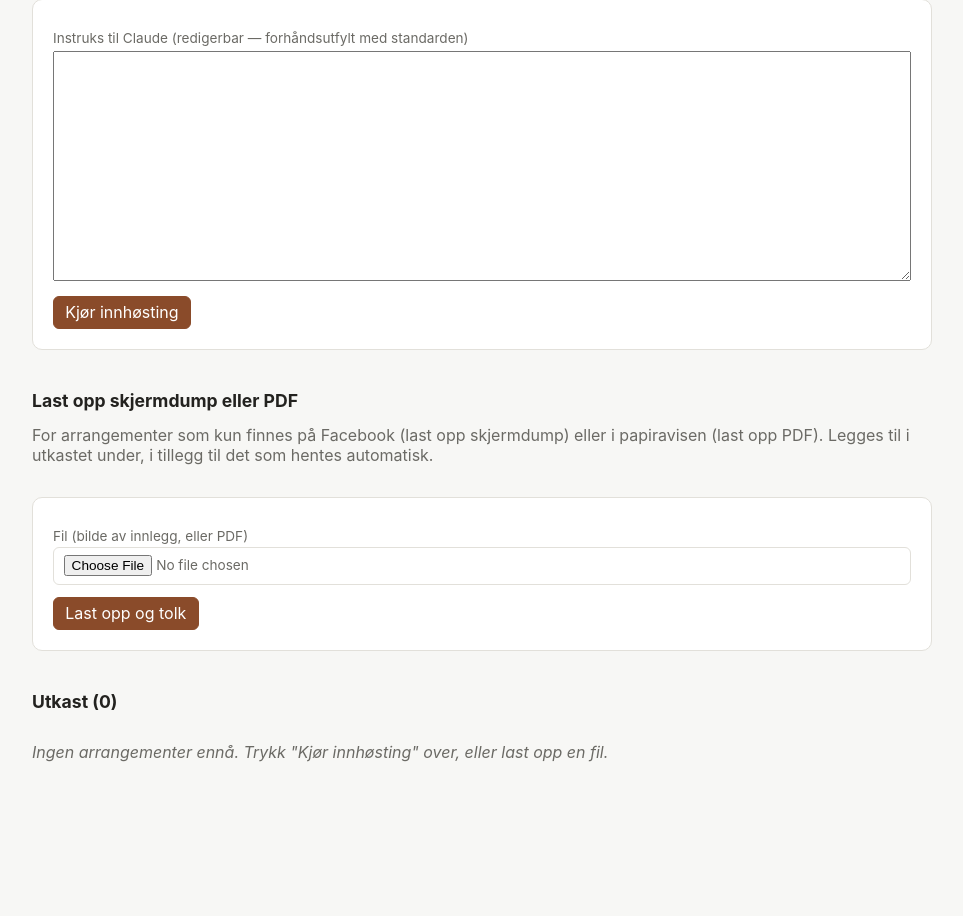
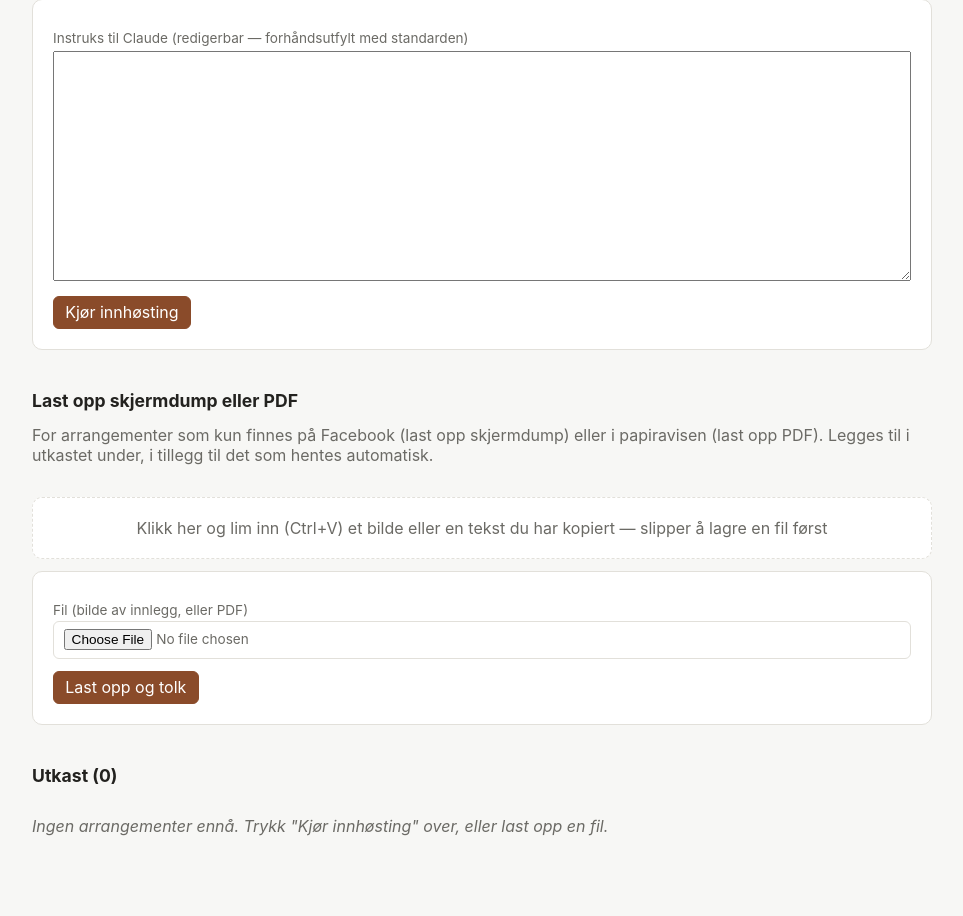
Before and after one commit to fgjestad/vibecoding, a FastAPI app: template app/templates/innhosting.html in a window 1280 px wide. Shown: the part 238-1154 px from the top of the page, without its empty margins (158-1121 px from the left). Before the commit the page ends 1000 px from the top, so only its background shows below. Run offline with FastAPI, Linux system fonts and the light colour scheme; the template is opened without the code that fills it, so the values that code supplies are empty.

Commit message:
Add files via upload

```diff
--- a/app/templates/innhosting.html
+++ b/app/templates/innhosting.html
@@ -59,15 +59,26 @@
       For arrangementer som kun finnes på Facebook (last opp skjermdump) eller i papiravisen
       (last opp PDF). Legges til i utkastet under, i tillegg til det som hentes automatisk.
     </p>
+
+    <div
+      id="lim-inn-omrade"
+      contenteditable="true"
+      class="skjema-kort"
+      style="text-align: center; color: var(--muted); cursor: text; border-style: dashed; outline: none;"
+    >
+      Klikk her og lim inn (Ctrl+V) et bilde eller en tekst du har kopiert — slipper å lagre en fil først
+    </div>
+
     <form
       class="skjema-kort"
       method="post"
       action="/innhosting/last-opp"
       enctype="multipart/form-data"
       id="last-opp-skjema"
+      style="margin-top: 0.75rem;"
     >
       <label>Fil (bilde av innlegg, eller PDF)
-        <input type="file" name="fil" accept="image/*,application/pdf" required />
+        <input type="file" name="fil" id="fil-input" accept="image/*,application/pdf" required />
       </label>
       <button type="submit" class="primær" id="last-opp-knapp" style="margin-top:0.75rem;">
         Last opp og tolk
@@ -79,6 +90,72 @@
         knapp.disabled = true;
         knapp.innerHTML = '<span class="spinner"></span> Tolker fil …';
       });
+    </script>
+
+    <form
+      class="skjema-kort"
+      method="post"
+      action="/innhosting/lim-inn-tekst"
+      id="lim-inn-tekst-skjema"
+      style="margin-top: 0.75rem; display: none;"
+    >
+      <label>Limt inn tekst
+        <textarea
+          name="tekst"
+          id="tekst-input"
+          rows="8"
+          style="width: 100%; font-family: inherit;"
+        ></textarea>
+      </label>
+      <button type="submit" class="primær" id="lim-inn-tekst-knapp" style="margin-top:0.75rem;">
+        Last opp og tolk
+      </button>
+    </form>
+    <script>
+      (function () {
+        var limInnOmrade = document.getElementById("lim-inn-omrade");
+        var filInput = document.getElementById("fil-input");
+        var tekstSkjema = document.getElementById("lim-inn-tekst-skjema");
+        var tekstInput = document.getElementById("tekst-input");
+
+        limInnOmrade.addEventListener("paste", function (e) {
+          e.preventDefault();
+          var clipboard = e.clipboardData || window.clipboardData;
+          var items = clipboard.items || [];
+
+          for (var i = 0; i < items.length; i++) {
+            if (items[i].type.indexOf("image") !== -1) {
+              var blob = items[i].getAsFile();
+              var dt = new DataTransfer();
+              var filnavn = "skjermdump-" + Date.now() + ".png";
+              dt.items.add(new File([blob], filnavn, { type: blob.type }));
+              filInput.files = dt.files;
+              limInnOmrade.textContent = 'Bilde limt inn — trykk "Last opp og tolk" under';
+              limInnOmrade.style.borderColor = "var(--ok)";
+              tekstSkjema.style.display = "none";
+              return;
+            }
+          }
+
+          var tekst = clipboard.getData("text");
+          if (tekst && tekst.trim()) {
+            tekstInput.value = tekst;
+            tekstSkjema.style.display = "block";
+            limInnOmrade.textContent = 'Tekst limt inn — se feltet under, trykk "Last opp og tolk"';
+            limInnOmrade.style.borderColor = "var(--ok)";
+            tekstInput.focus();
+            return;
+          }
+
+          limInnOmrade.textContent = "Fant ikke noe bilde eller tekst i utklippstavlen. Prøv å kopiere på nytt.";
+        });
+
+        tekstSkjema.addEventListener("submit", function () {
+          var knapp = document.getElementById("lim-inn-tekst-knapp");
+          knapp.disabled = true;
+          knapp.innerHTML = '<span class="spinner"></span> Tolker tekst …';
+        });
+      })();
     </script>
 
     <div style="display: flex; justify-content: space-between; align-items: baseline;">
```
